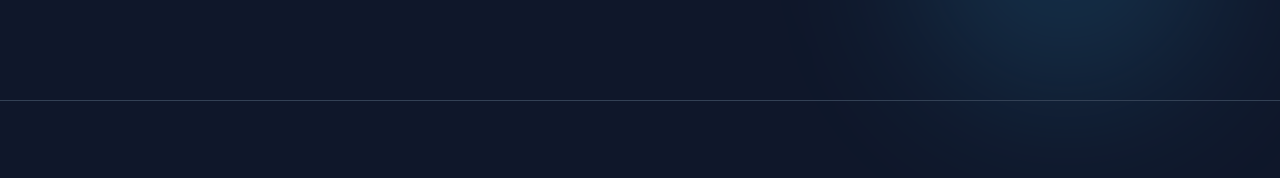
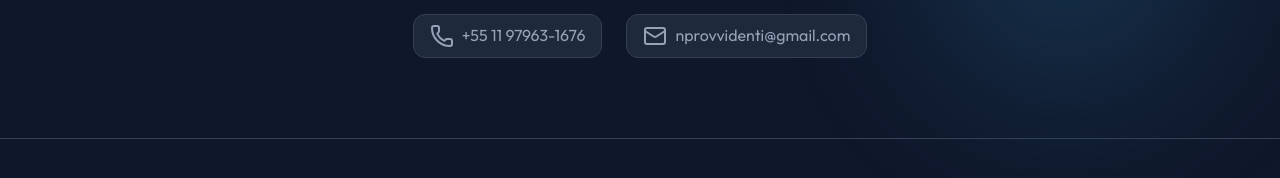
Before and after one commit to nprovvidentimba/CURRICULO_IA_BUILDERS, a plain HTML site: page index.html in a window 1280 px wide. Shown: the part 619-797 px from the top of the page. Drawn offline with nearby package versions, Linux system fonts and the light colour scheme.

Commit message:
numero-de-telefone-e-email

```diff
--- a/index.html
+++ b/index.html
@@ -381,6 +381,36 @@
             z-index: -1;
             opacity: 0.5;
         }
+
+        /* Hero Contact */
+        .hero-contact {
+            display: flex;
+            gap: 1.5rem;
+            justify-content: center;
+            margin-top: 1.5rem;
+            flex-wrap: wrap;
+        }
+
+        .contact-link {
+            text-decoration: none;
+            color: var(--text-secondary);
+            display: flex;
+            align-items: center;
+            gap: 0.5rem;
+            transition: var(--transition);
+            font-weight: 500;
+            padding: 0.5rem 1rem;
+            border-radius: 12px;
+            background: var(--surface-color);
+            border: 1px solid var(--border-color);
+        }
+
+        .contact-link:hover {
+            color: var(--accent-color);
+            border-color: var(--accent-color);
+            transform: translateY(-2px);
+            box-shadow: 0 5px 15px var(--accent-glow);
+        }
     </style>
 </head>
 
@@ -409,6 +439,16 @@
                     <h1>Noemi Provvidenti</h1>
                     <p>"Liderando o Planejamento Integrado e a Excelência em Supply Chain com foco em resultados
                         estratégicos."</p>
+                    <div class="hero-contact">
+                        <a href="tel:+5511979631676" class="contact-link">
+                            <i data-lucide="phone" size="18"></i>
+                            <span>+55 11 97963-1676</span>
+                        </a>
+                        <a href="mailto:nprovvidenti@gmail.com" class="contact-link">
+                            <i data-lucide="mail" size="18"></i>
+                            <span>nprovvidenti@gmail.com</span>
+                        </a>
+                    </div>
                 </div>
             </div>
         </section>
@@ -655,7 +695,7 @@
 
     <footer style="padding: 3rem 0; text-align: center; border-top: 1px solid var(--border-color);">
         <p>&copy; 2024 Noemi Provvidenti. Todos os direitos reservados.</p>
-        <p style="font-size: 0.8rem; color: var(--text-secondary); margin-top: 0.5rem;">nprovvidentimba@gmail.com</p>
+        <p style="font-size: 0.8rem; color: var(--text-secondary); margin-top: 0.5rem;">nprovvidenti@gmail.com</p>
     </footer>
 
     <!-- AOS JS -->
```
Also changed, not shown: 1 other file.
